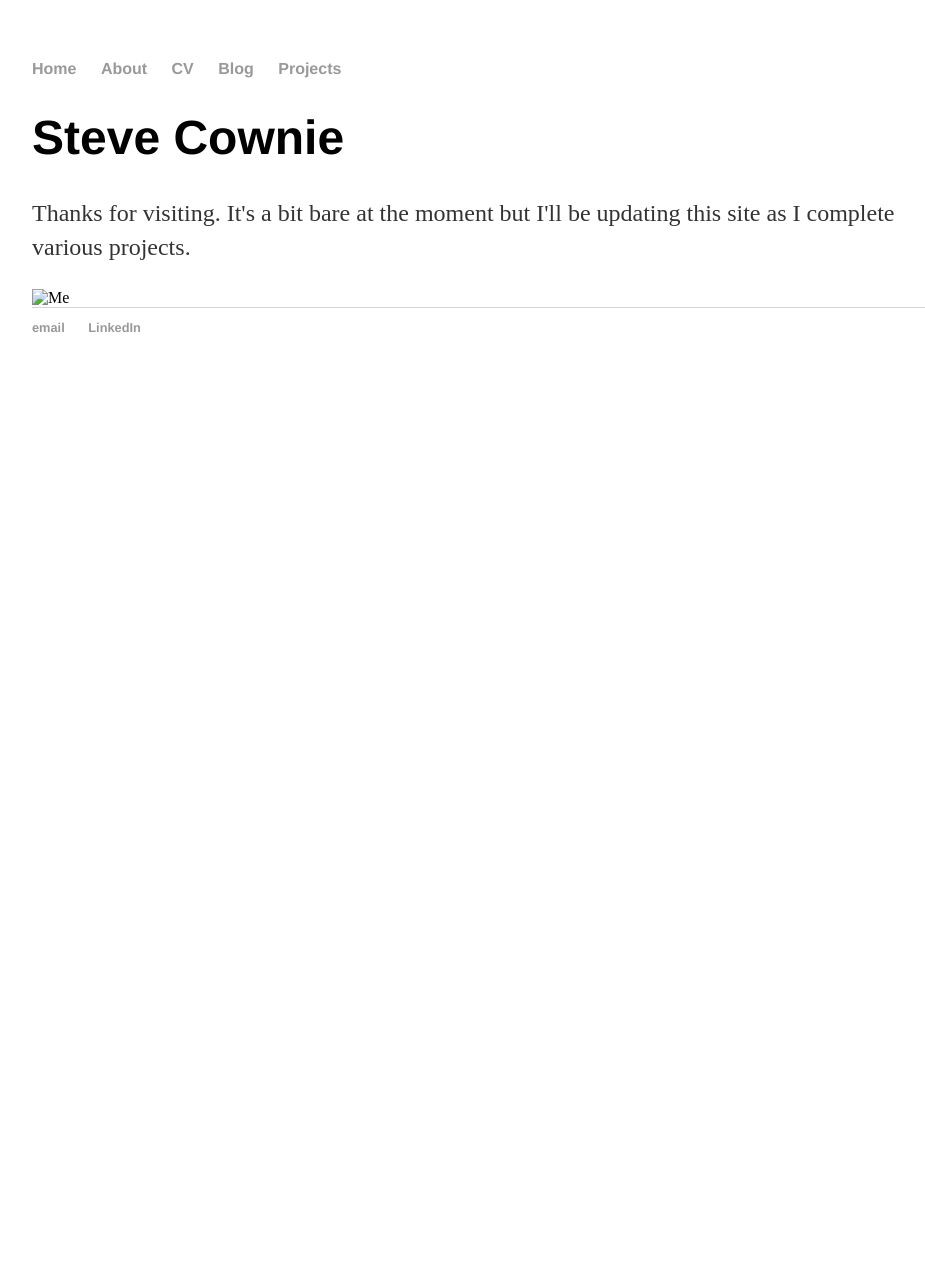
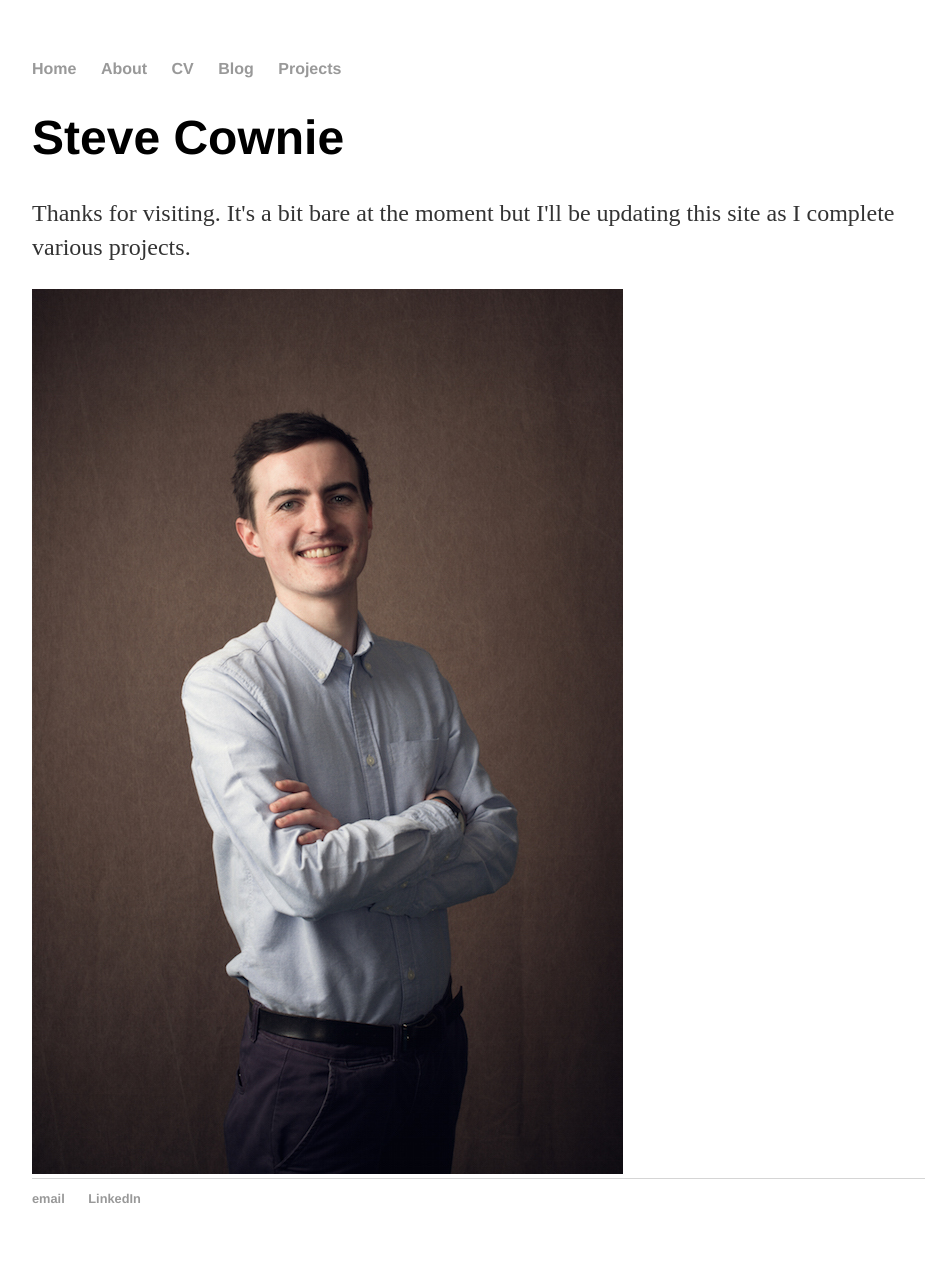
Before and after one commit to scownie/scownie.github.io, a Jekyll site: the page built from index.html, in a window 1280 px wide. Shown: the whole page, without its empty margins (160-1085 px from the left). Built offline with Jekyll 4.4.1, drawn with Linux system fonts in a browser that asks for light colours; before the commit the page ends 900 px from its top, so only the background shows below that.

Commit message:
Update index.html

```diff
--- a/index.html
+++ b/index.html
@@ -5,6 +5,6 @@ title: Steve Cownie, MSc Computer Science
 <div class="blurb">
 	<h1>Steve Cownie</h1>
 	<p>Thanks for visiting. It's a bit bare at the moment but I'll be updating this site as I complete various projects.</p>
-<img src = "/_DSC1484.jpg" alt="Me">
+<img src = "https://github.com/scownie/scownie.github.io/blob/master/_DSC1484.jpg?raw=true" alt="Me">
 </img>
 </div><!-- /.blurb -->
```
